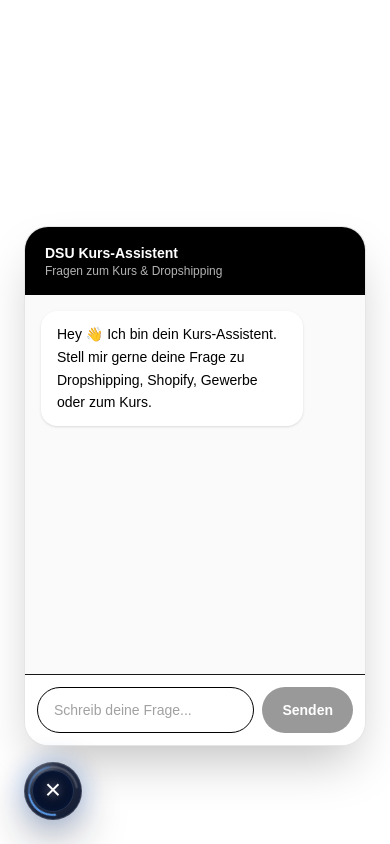
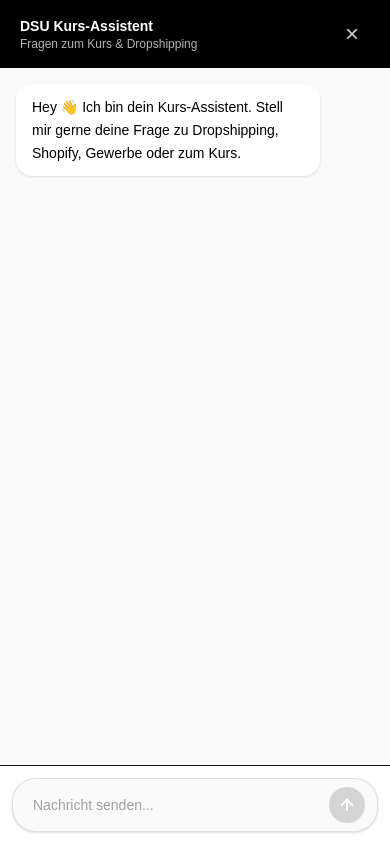
Before and after one commit to JohnDrigallaDev/kajabi-chatbot, a Next.js app: page /embed in a window 390 px wide. Both pictures are taken after a click on the button "Chat öffnen". Built offline with nearby package versions, Linux system fonts and the light colour scheme.

Commit message:
add icon and maximaze funcion with icon

```diff
--- a/app/globals.css
+++ b/app/globals.css
@@ -135,6 +135,22 @@ body {
             0 0 12px rgba(255, 255, 255, 0.7),
             0 0 22px rgba(59, 130, 246, 0.8);
   }
+
+  .typing-dot {
+    width: 6px;
+    height: 6px;
+    border-radius: 9999px;
+    background: #737373;
+    animation: typing-bounce 1.2s infinite ease-in-out;
+  }
+
+  .typing-dot-delay-1 {
+    animation-delay: 0.15s;
+  }
+
+  .typing-dot-delay-2 {
+    animation-delay: 0.3s;
+  }
 }
 
 @keyframes dsu-ai-spin {
@@ -156,3 +172,15 @@ body {
     transform: rotate(0deg);
   }
 }
+
+@keyframes typing-bounce {
+  0%, 80%, 100% {
+    opacity: 0.35;
+    transform: translateY(0);
+  }
+
+  40% {
+    opacity: 1;
+    transform: translateY(-4px);
+  }
+}
--- a/components/ChatWidget.tsx
+++ b/components/ChatWidget.tsx
@@ -1,6 +1,7 @@
 "use client";
 
 import { useEffect, useRef, useState } from "react";
+import { ArrowUp, Expand, Shrink } from "lucide-react";
 
 type Source = {
     id: string;
@@ -18,6 +19,7 @@ type Message = {
 
 export default function ChatWidget() {
     const [isOpen, setIsOpen] = useState(false);
+    const [isExpanded, setIsExpanded] = useState(false);
     const [messages, setMessages] = useState<Message[]>([
         {
             role: "assistant",
@@ -31,15 +33,23 @@ export default function ChatWidget() {
     const messagesEndRef = useRef<HTMLDivElement | null>(null);
 
     useEffect(() => {
+        const isMobile = window.matchMedia("(max-width: 640px)").matches;
+
         window.parent.postMessage(
             {
                 type: "KAJABI_CHATBOT_SIZE",
-                width: isOpen ? "430px" : "128px",
-                height: isOpen ? "640px" : "128px",
+                width: isOpen
+                    ? isMobile
+                        ? "100vw"
+                        : isExpanded
+                            ? "620px"
+                            : "430px"
+                    : "128px",
+                height: isOpen ? (isMobile ? "100vh" : "640px") : "128px",
             },
             "*"
         );
-    }, [isOpen]);
+    }, [isOpen, isExpanded]);
 
     useEffect(() => {
         if (!isOpen) return;
@@ -100,14 +110,46 @@ export default function ChatWidget() {
     }
 
     return (
-        <div className="fixed bottom-6 right-6 z-50">
+        <div className="fixed bottom-6 right-6 z-50 max-sm:inset-0 max-sm:bottom-auto max-sm:right-auto max-sm:pointer-events-none">
             {isOpen && (
-                <div className="mb-4 flex h-[520px] w-[360px] max-w-[calc(100vw-48px)] flex-col overflow-hidden rounded-3xl border border-black/10 bg-white shadow-2xl">
-                    <div className="bg-black px-5 py-4 text-white">
-                        <p className="text-sm font-semibold">DSU Kurs-Assistent</p>
-                        <p className="text-xs text-white/70">
-                            Fragen zum Kurs & Dropshipping
-                        </p>
+                <div
+                    className={`mb-4 flex h-[520px] max-w-[calc(100vw-32px)] flex-col overflow-hidden rounded-3xl border border-black/10 bg-white shadow-2xl transition-[width] duration-200 max-sm:pointer-events-auto max-sm:h-screen max-sm:w-screen max-sm:max-w-none max-sm:rounded-none max-sm:border-0 max-sm:shadow-none ${
+                        isExpanded ? "w-[550px]" : "w-[360px]"
+                    }`}
+                >
+                    <div className="flex items-center justify-between bg-black px-5 py-4 text-white">
+                        <div>
+                            <p className="text-sm font-semibold">DSU Kurs-Assistent</p>
+                            <p className="text-xs text-white/70">
+                                Fragen zum Kurs & Dropshipping
+                            </p>
+                        </div>
+
+                        <div className="flex items-center gap-2">
+                            <button
+                                onClick={() => setIsExpanded((prev) => !prev)}
+                                aria-label={
+                                    isExpanded
+                                        ? "Chat verkleinern"
+                                        : "Chat vergrößern"
+                                }
+                                className="flex h-8 w-8 items-center justify-center rounded-full text-white/70 transition hover:bg-white/10 hover:text-white max-sm:hidden"
+                            >
+                                {isExpanded ? (
+                                    <Shrink size={17} strokeWidth={2.2} />
+                                ) : (
+                                    <Expand size={17} strokeWidth={2.2} />
+                                )}
+                            </button>
+
+                            <button
+                                onClick={() => setIsOpen(false)}
+                                aria-label="Chat schließen"
+                                className="hidden h-9 w-9 items-center justify-center rounded-full text-2xl font-light text-white/80 transition hover:bg-white/10 hover:text-white max-sm:flex"
+                            >
+                                ×
+                            </button>
+                        </div>
                     </div>
 
                     <div className="flex-1 space-y-3 overflow-y-auto bg-neutral-50 p-4">
@@ -130,7 +172,9 @@ export default function ChatWidget() {
                                                 Quellen:
                                             </p>
                                             {message.sources.map((source) => (
-                                                <p key={source.id}>• {source.category}</p>
+                                                <p key={source.id}>
+                                                    • {source.category}
+                                                </p>
                                             ))}
                                         </div>
                                     )}
@@ -138,8 +182,10 @@ export default function ChatWidget() {
                         ))}
 
                         {isLoading && (
-                            <div className="mr-auto rounded-2xl bg-white px-4 py-3 text-sm text-black shadow-sm">
-                                Schreibt...
+                            <div className="mr-auto flex items-center gap-1 rounded-2xl bg-white px-4 py-3 shadow-sm">
+                                <span className="typing-dot" />
+                                <span className="typing-dot typing-dot-delay-1" />
+                                <span className="typing-dot typing-dot-delay-2" />
                             </div>
                         )}
 
@@ -147,22 +193,24 @@ export default function ChatWidget() {
                     </div>
 
                     <div className="border-t bg-white p-3">
-                        <div className="flex gap-2">
+                        <div className="flex items-center gap-2 rounded-3xl border border-black/10 bg-neutral-50 px-3 py-2 shadow-sm">
                             <input
                                 value={input}
                                 onChange={(e) => setInput(e.target.value)}
                                 onKeyDown={(e) => {
                                     if (e.key === "Enter") sendMessage();
                                 }}
-                                placeholder="Schreib deine Frage..."
-                                className="min-w-0 flex-1 rounded-full border px-4 py-3 text-sm text-black placeholder:text-neutral-400 outline-none focus:border-black"
+                                placeholder="Nachricht senden..."
+                                className="min-w-0 flex-1 bg-transparent px-2 py-2 text-sm text-black placeholder:text-neutral-400 outline-none"
                             />
+
                             <button
                                 onClick={sendMessage}
                                 disabled={isLoading || input.trim().length === 0}
-                                className="rounded-full bg-black px-5 py-3 text-sm font-semibold text-white transition hover:opacity-90 disabled:cursor-not-allowed disabled:opacity-40"
+                                aria-label="Nachricht senden"
+                                className="flex h-9 w-9 shrink-0 items-center justify-center rounded-full bg-black text-lg font-semibold text-white transition hover:scale-105 disabled:cursor-not-allowed disabled:bg-neutral-300 disabled:text-white"
                             >
-                                Senden
+                                <ArrowUp size={18} strokeWidth={2.5} />
                             </button>
                         </div>
                     </div>
@@ -172,7 +220,9 @@ export default function ChatWidget() {
             <button
                 onClick={() => setIsOpen((prev) => !prev)}
                 aria-label={isOpen ? "Chat schließen" : "Chat öffnen"}
-                className={`dsu-ai-button ${isOpen ? "dsu-ai-button-open" : ""}`}
+                className={`dsu-ai-button max-sm:pointer-events-auto max-sm:fixed max-sm:bottom-4 max-sm:right-4 ${
+                    isOpen ? "dsu-ai-button-open max-sm:hidden" : ""
+                }`}
             >
                 <span className="dsu-ai-orbit dsu-ai-orbit-one" />
                 <span className="dsu-ai-orbit dsu-ai-orbit-two" />
--- a/package.json
+++ b/package.json
@@ -16,6 +16,7 @@
     "@upstash/redis": "^1.38.0",
     "dotenv": "^17.4.2",
     "fuse.js": "^7.4.2",
+    "lucide-react": "^1.21.0",
     "next": "16.2.9",
     "openai": "^6.44.0",
     "react": "19.2.4",
```
Also changed, not shown: 1 other file (tests, documents, lock files or other folders).
